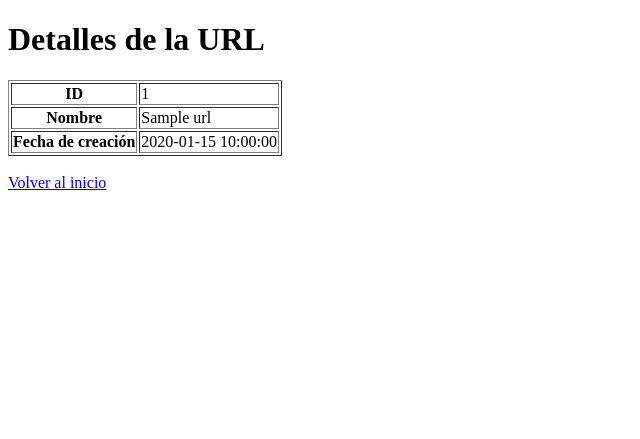
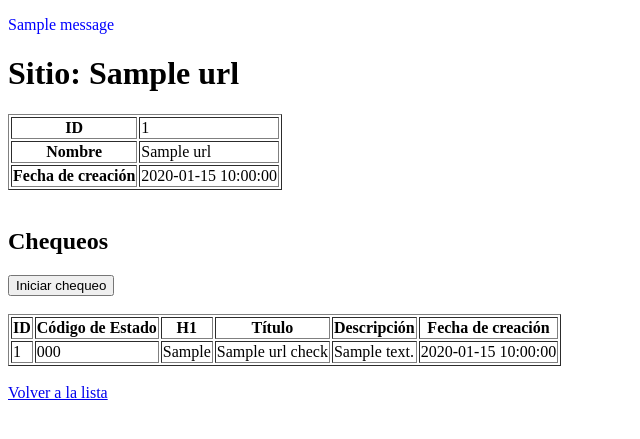
Before and after one commit to Bam-Manu-182/python-project-207, a Flask app: page /urls/1 in a window 1280 px wide. Shown: the top 439 px of the page, without its empty margins (0-640 px from the left). Run offline with Flask 3, Linux system fonts and the light colour scheme; one stand-in notice (Sample message) is shown; a database or web service that is not in the repository returns one stand-in record (values such as "Sample title"); some libraries are stand-ins or nearby versions.

Commit message:
Project 207 V4 Commit 6
Paso 4. Se agrego la tabla url_checks y relación de chequeos al archivo .sql. También se agrego el botón de chequeo en show.html, también se hicieron modificaciones para cumplir con requerimientos en el archivo urls.html y se programa la ruta POST en app.py usando datetime. Paso #4 completo.

```diff
--- a/database.sql
+++ b/database.sql
@@ -1,3 +1,4 @@
+DROP TABLE IF EXISTS url_checks;
 DROP TABLE IF EXISTS urls;
 
 CREATE TABLE urls (
@@ -5,3 +6,13 @@ CREATE TABLE urls (
     name varchar(255) UNIQUE NOT NULL,
     created_at timestamp NOT NULL
 );
+
+CREATE TABLE url_checks (
+    id bigint GENERATED ALWAYS AS IDENTITY PRIMARY KEY,
+    url_id bigint REFERENCES urls(id) ON DELETE CASCADE,
+    status_code integer,
+    h1 varchar(255),
+    title varchar(255),
+    description text,
+    created_at timestamp NOT NULL
+);
--- a/page_analyzer/app.py
+++ b/page_analyzer/app.py
@@ -60,9 +60,16 @@ def show_url(id):
     repo.execute("SELECT id, name, created_at FROM urls WHERE id = %s;", (id,))
     url = repo.fetchone()
 
+    repo.execute(
+        "SELECT id, url_id, status_code, h1, title, description, created_at "
+        "FROM url_checks WHERE url_id = %s ORDER BY id DESC;",
+        (id,)
+    )
+    checks = repo.fetchall()
+
     repo.close()
     conn.close()
-    return render_template('show.html', url=url)
+    return render_template('show.html', url=url, checks=checks)
 
 
 @app.route('/urls')
@@ -70,9 +77,31 @@ def list_urls():
     conn = psycopg2.connect(os.getenv('DATABASE_URL'))
     repo = conn.cursor()
 
-    repo.execute("SELECT id, name, created_at FROM urls ORDER BY id DESC;")
+    repo.execute(
+        "SELECT urls.id, urls.name, urls.created_at, "
+        "MAX(url_checks.created_at) AS last_check "
+        "FROM urls LEFT JOIN url_checks ON urls.id = url_checks.url_id "
+        "GROUP BY urls.id ORDER BY urls.id DESC;"
+    )
     urls = repo.fetchall()
 
     repo.close()
     conn.close()
     return render_template('urls.html', urls=urls)
+
+
+@app.route('/urls/<int:id>/checks', methods=['POST'])
+def add_check(id):
+    conn = psycopg2.connect(os.getenv('DATABASE_URL'))
+    repo = conn.cursor()
+
+    repo.execute(
+        "INSERT INTO url_checks (url_id, created_at) VALUES (%s, %s);",
+        (id, datetime.now())
+    )
+    conn.commit()
+
+    repo.close()
+    conn.close()
+    flash('Página verificada con éxito')
+    return redirect(url_for('show_url', id=id))
--- a/templates/show.html
+++ b/templates/show.html
@@ -7,9 +7,13 @@
 </head>
 <body>
 
-    <h1>Detalles de la URL</h1>
+    {% for message in get_flashed_messages() %}
+        <p style="color: blue;">{{ message }}</p>
+    {% endfor %}
 
-    <table data-test="url" border="1">
+    <h1>Sitio: {{ url[1] }}</h1>
+
+    <table border="1">
         <tbody>
             <tr>
                 <th>ID</th>
@@ -27,7 +31,40 @@
     </table>
 
     <br>
-    <a href="/">Volver al inicio</a>
+    <h2>Chequeos</h2>
+
+    <form action="/urls/{{ url[0] }}/checks" method="POST">
+        <button type="submit">Iniciar chequeo</button>
+    </form>
+
+    <br>
+    <table data-test="checks" border="1">
+        <thead>
+            <tr>
+                <th>ID</th>
+                <th>Código de Estado</th>
+                <th>H1</th>
+                <th>Título</th>
+                <th>Descripción</th>
+                <th>Fecha de creación</th>
+            </tr>
+        </thead>
+        <tbody>
+            {% for check in checks %}
+            <tr>
+                <td>{{ check[0] }}</td>
+                <td>{{ check[2] or '' }}</td>
+                <td>{{ check[3] or '' }}</td>
+                <td>{{ check[4] or '' }}</td>
+                <td>{{ check[5] or '' }}</td>
+                <td>{{ check[6] }}</td>
+            </tr>
+            {% endfor %}
+        </tbody>
+    </table>
+
+    <br>
+    <a href="/urls">Volver a la lista</a>
 
 </body>
 </html>
--- a/templates/urls.html
+++ b/templates/urls.html
@@ -14,7 +14,8 @@
             <tr>
                 <th>ID</th>
                 <th>Nombre</th>
-                <th>Fecha</th>
+                <th>Fecha de creación</th>
+                <th>Último chequeo</th>
             </tr>
         </thead>
         <tbody>
@@ -23,6 +24,7 @@
                 <td>{{ url[0] }}</td>
                 <td><a href="/urls/{{ url[0] }}">{{ url[1] }}</a></td>
                 <td>{{ url[2] }}</td>
+                <td>{{ url[3] or '' }}</td>
             </tr>
             {% endfor %}
         </tbody>
```
